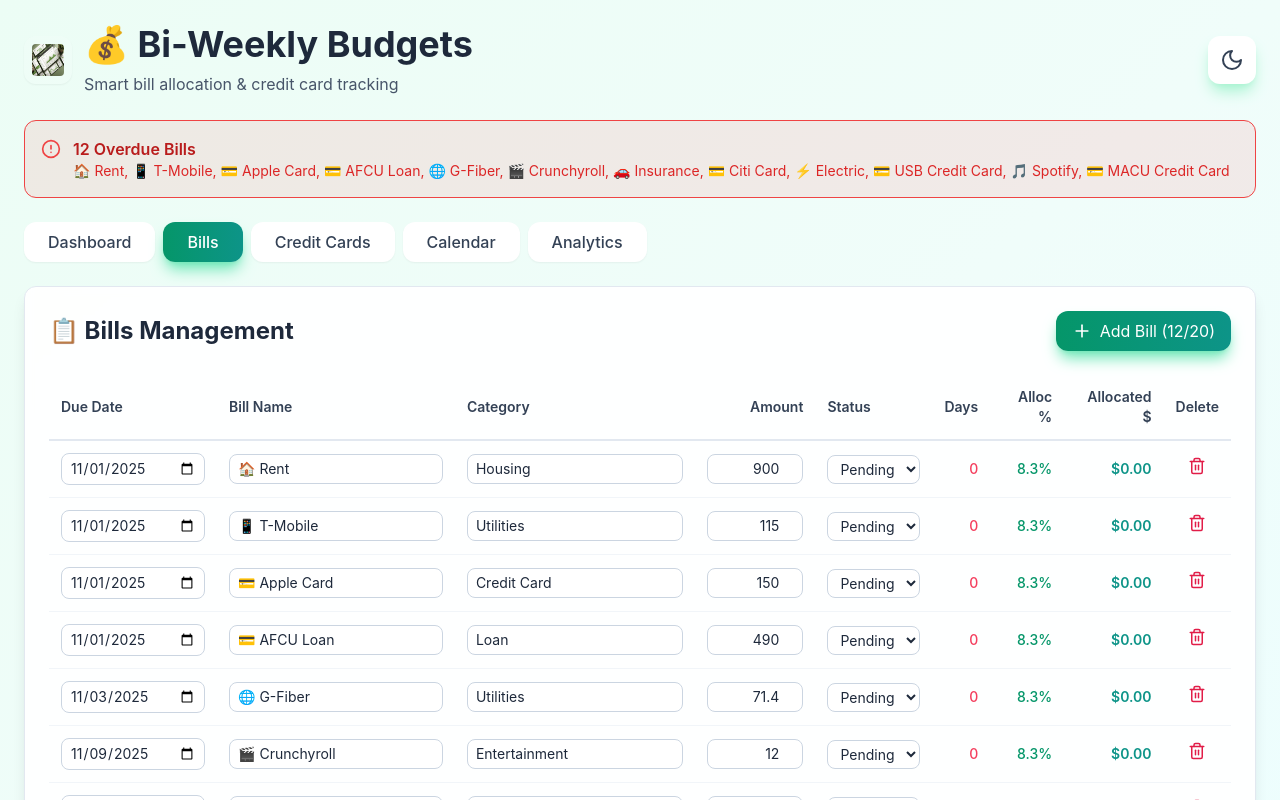
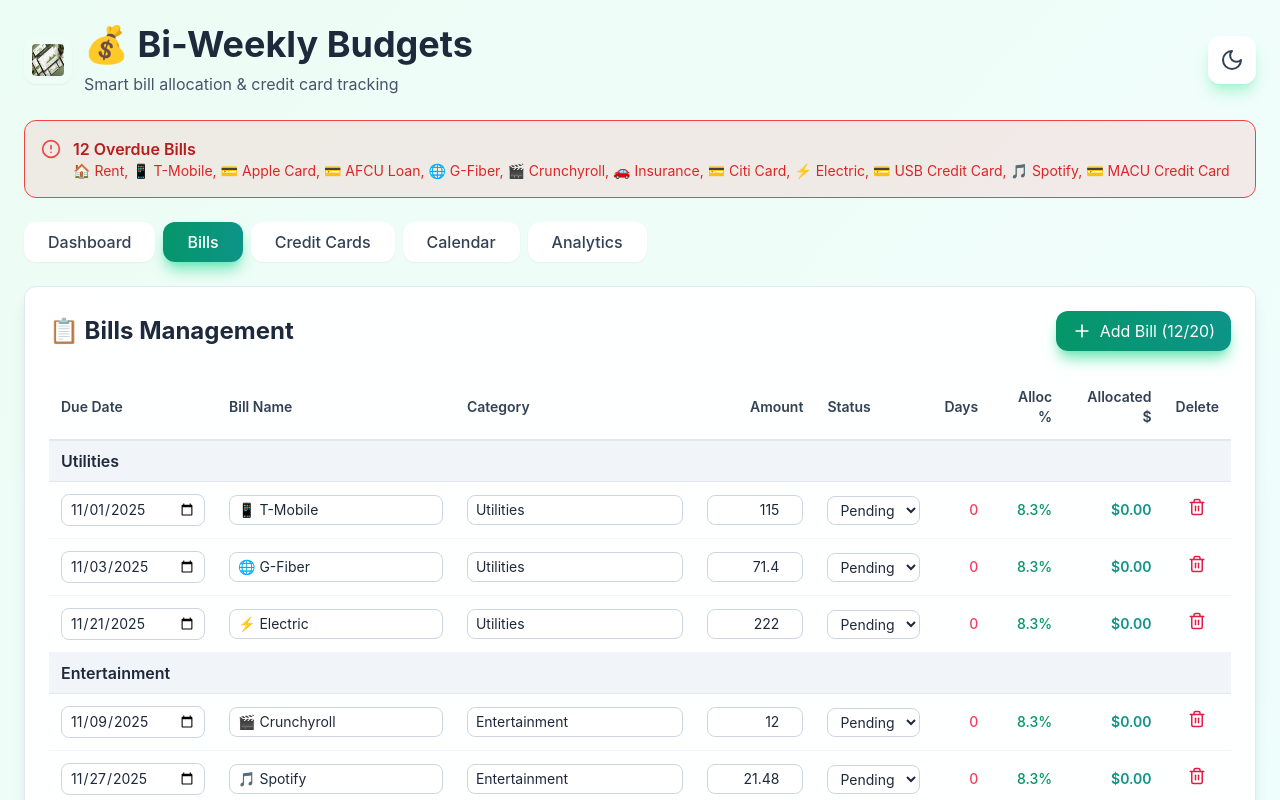
Before and after one commit to SlopesSierra/budgets, a React (Create React App) app: page / in a window 1280 px wide. Both pictures are taken after a click on the button "Bills". Shown: the top 800 px of the page. Built offline with nearby package versions, Linux system fonts and the light colour scheme.

Commit message:
added the sectioning of the bills by type.

```diff
--- a/src/App.js
+++ b/src/App.js
@@ -233,9 +233,36 @@
     setCreditCards(creditCards.map(c => c.id === id ? { ...c, [field]: value } : c));
   };
 
-  const sortedBills = [...billsWithAllocation].sort((a, b) =>
+  const sortedBillsByDate = useMemo(() => {
+    return [...billsWithAllocation].sort((a, b) =>
       new Date(a.dueDate) - new Date(b.dueDate)
     );
+  }, [billsWithAllocation]);
+
+  const getBillGroup = (bill) => {
+    const cat = (bill.category || '').toLowerCase();
+    if (cat === 'utilities') return 'Utilities';
+    if (cat === 'entertainment') return 'Entertainment';
+    if (['credit card', 'creditcard', 'loan', 'debt'].includes(cat)) return 'Debt';
+    return 'Other';
+  };
+
+  const sortedBillsByGroup = useMemo(() => {
+    const groupOrder = ['Utilities', 'Entertainment', 'Debt', 'Other'];
+    const groups = groupOrder.reduce((acc, name) => ({ ...acc, [name]: [] }), {});
+
+    billsWithAllocation.forEach(bill => {
+      const groupName = getBillGroup(bill);
+      groups[groupName].push(bill);
+    });
+
+    return groupOrder
+      .map(groupName => ({
+        groupName,
+        bills: groups[groupName].sort((a, b) => new Date(a.dueDate) - new Date(b.dueDate))
+      }))
+      .filter(group => group.bills.length > 0);
+  }, [billsWithAllocation]);
 
   const sortedCreditCards = [...creditCards].sort((a, b) =>
     new Date(a.dueDate) - new Date(b.dueDate)
@@ -263,13 +290,13 @@
       return date;
     });
 
-    const billsByDate = sortedBills.reduce((acc, bill) => {
+    const billsByDate = sortedBillsByDate.reduce((acc, bill) => {
       acc[bill.dueDate] = acc[bill.dueDate] ? [...acc[bill.dueDate], bill] : [bill];
       return acc;
     }, {});
 
     return { start, leadingEmpty, days, billsByDate };
-  }, [today, sortedBills]);
+  }, [today, sortedBillsByDate]);
 
   const weekDays = ['Sun', 'Mon', 'Tue', 'Wed', 'Thu', 'Fri', 'Sat'];
 
@@ -542,7 +569,7 @@
                 📅 Upcoming Bills (Next 7)
               </h3>
               <div className="space-y-3">
-                {sortedBills.filter(b => b.status === 'Pending').slice(0, 7).map(bill => (
+                {sortedBillsByDate.filter(b => b.status === 'Pending').slice(0, 7).map(bill => (
                   <div key={bill.id} className={`flex flex-col sm:flex-row justify-between items-start sm:items-center p-4 rounded-lg transition-all hover:scale-[1.02] ${
                     darkMode ? 'bg-slate-700/50 hover:bg-slate-700' : 'bg-slate-50 hover:bg-slate-100'
                   } ${bill.daysUntilDue === 0 ? 'border-l-4 border-rose-500' : bill.daysUntilDue <= 3 ? 'border-l-4 border-amber-500' : ''}`}>
@@ -633,7 +660,14 @@
                   </tr>
                 </thead>
                 <tbody>
-                  {sortedBills.map(bill => (
+                  {sortedBillsByGroup.map(group => (
+                    <React.Fragment key={group.groupName}>
+                      <tr className={`border-b ${darkMode ? 'border-slate-700 bg-slate-700/40' : 'border-slate-200 bg-slate-100'}`}>
+                        <td colSpan={9} className={`px-3 py-2 font-semibold ${darkMode ? 'text-slate-200' : 'text-slate-800'}`}>
+                          {group.groupName}
+                        </td>
+                      </tr>
+                      {group.bills.map(bill => (
                         <tr key={bill.id} className={`border-b transition-colors ${
                           darkMode
                             ? 'border-slate-700 hover:bg-slate-700/50'
@@ -724,6 +758,8 @@
                             </button>
                           </td>
                         </tr>
+                      ))}
+                    </React.Fragment>
                   ))}
                 </tbody>
               </table>
```
Lines whose indentation alone changed are shown as unchanged.
